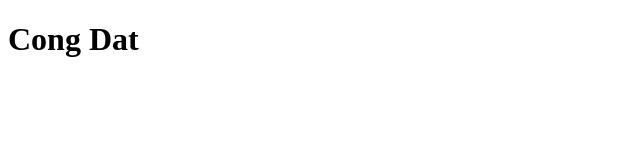
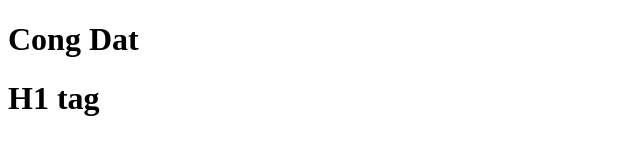
Before and after one commit to CongDatt/F8-JS-Basic, a plain HTML site: page index.html in a window 1280 px wide. Shown: the whole page, without its empty margins (0-640 px from the left). Drawn offline with Linux system fonts and the light colour scheme.

Commit message:
add code

```diff
--- a/index.html
+++ b/index.html
@@ -9,6 +9,7 @@
 </head>
 <body>
     <h1>Cong Dat</h1>
+    <div class="box"></div>
 </body>
 
 <script src="./main.js"></script>
--- a/main.js
+++ b/main.js
@@ -5,3 +5,8 @@ headingElement.title = 'Tieu de'
 headingElement.className = 'newClass' // setter
 
 headingElement.setAttribute('abc', 'xyz')
+
+var boxElement = document.querySelector('.box')
+boxElement.innerHTML = '<h1> H1 tag </h1>'
+
+console.log(headingElement.innerHTML);
```
Also changed, not shown: 1 other file.
